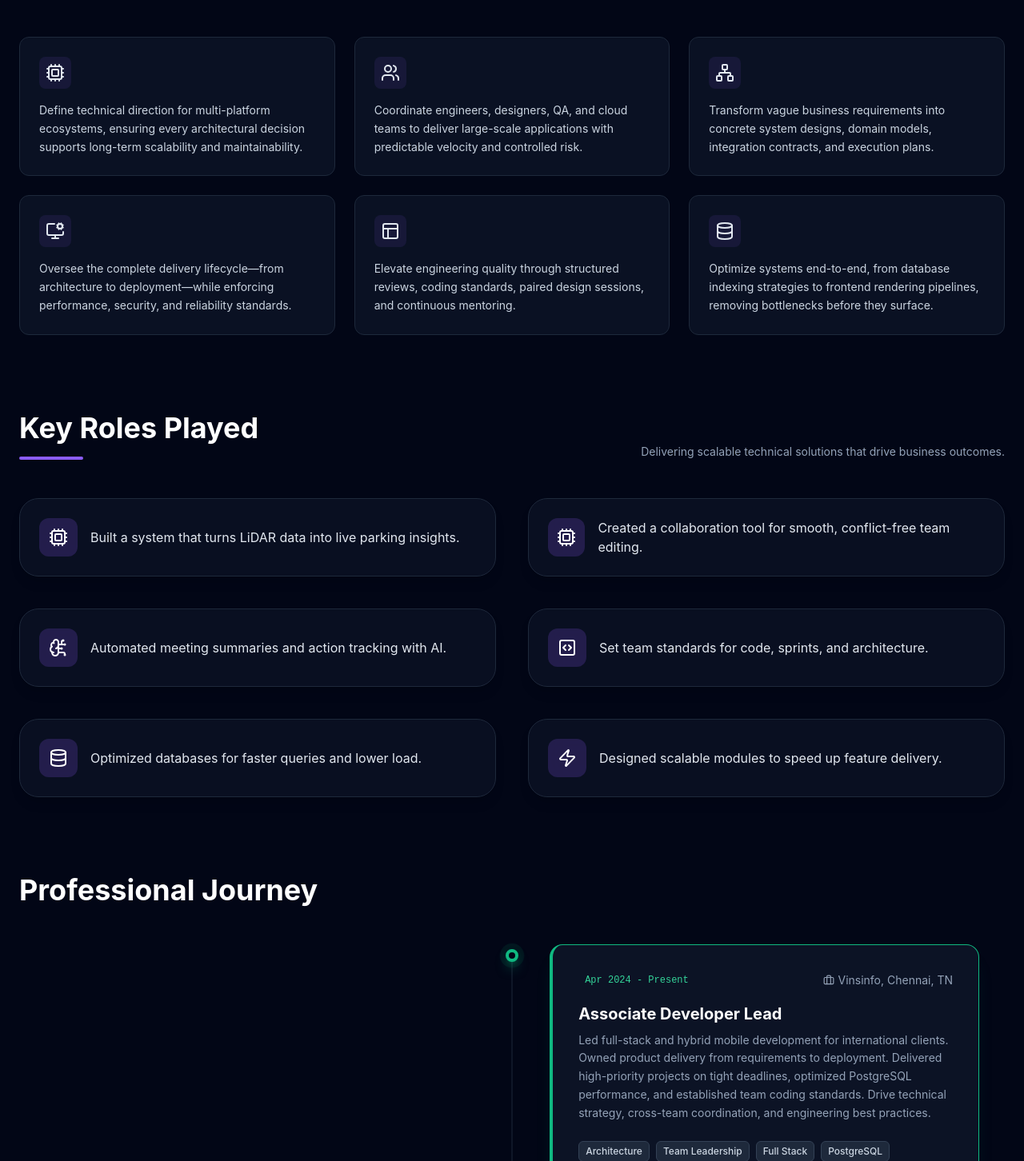
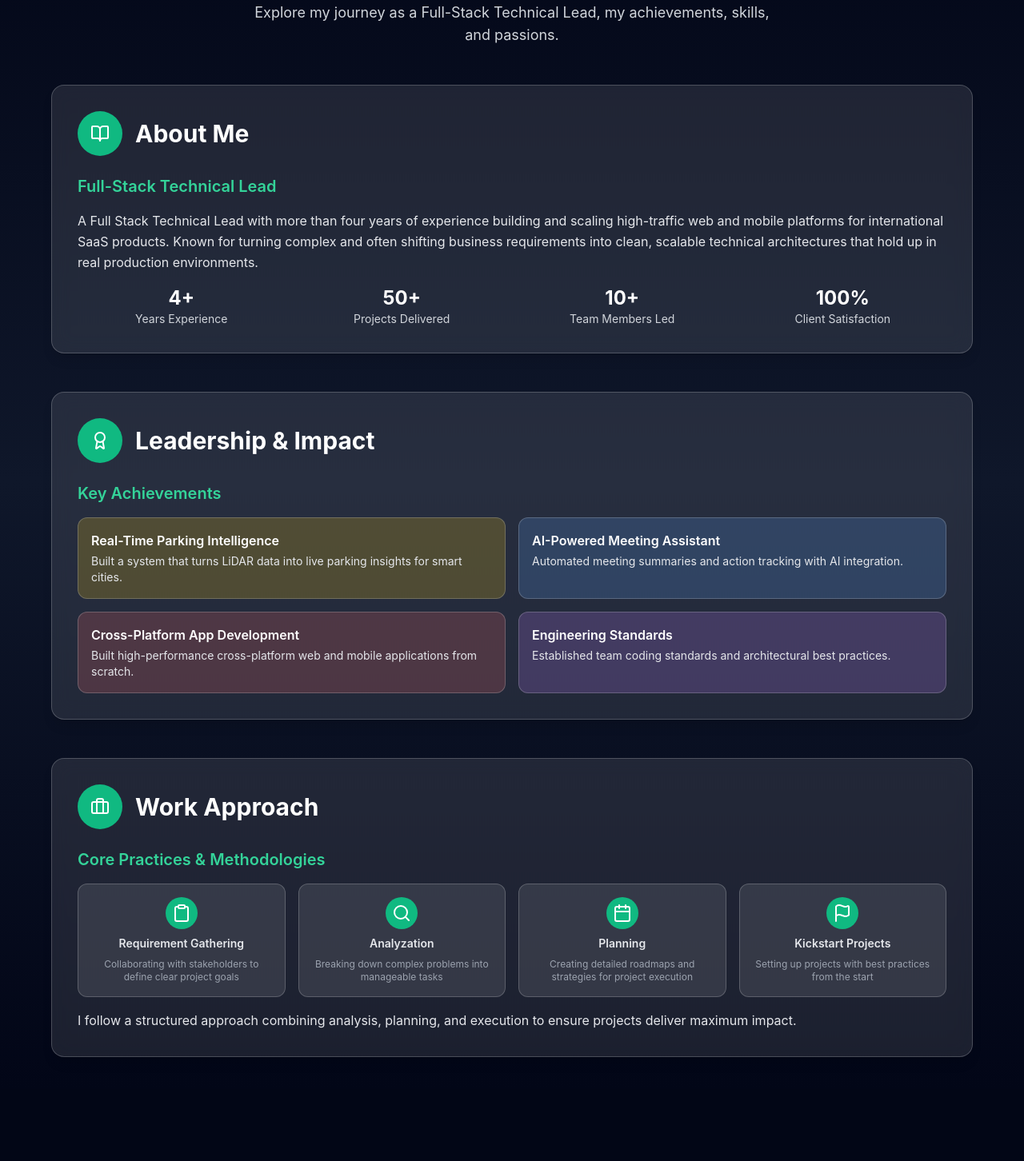
Before and after one commit to SreeDurkesh/portfolio, a React (Vite) app: page / in a window 1280 px wide. Shown: the part 958-2410 px from the top of the page at 80% size. Built offline with nearby package versions, Linux system fonts and the light colour scheme.

Commit message:
updated fix alignments

```diff
--- a/App.tsx
+++ b/App.tsx
@@ -12,9 +12,9 @@
   return (
     <Layout>
       <Hero />
+      <BookPortfolio/>
       <Experience />
       <Skills />
-      <BookPortfolio/>
       <Contact />
       {/* <ChatWidget /> */}
     </Layout>
--- a/components/BookPortfolio.tsx
+++ b/components/BookPortfolio.tsx
@@ -51,7 +51,7 @@
     return (
         <section id={SectionId.PORTFOLIO} className="min-h-screen py-16 px-4 pb-10 bg-gradient-to-b from-slate-950 via-slate-900 to-slate-950">
             <div className="max-w-6xl mx-auto flex flex-col gap-12">
-                <h1 className="text-4xl md:text-6xl font-extrabold text-center text-primary-400">
+                <h1 className="text-4xl md:text-5xl font-extrabold text-center text-primary-400">
                     My Portfolio
                 </h1>
                 <p className="text-center text-gray-300 max-w-2xl mx-auto text-lg">
--- a/components/Experience.tsx
+++ b/components/Experience.tsx
@@ -209,7 +209,7 @@
                         {job.tech.map((t, i) => (
                           <span
                             key={i}
-                            className="text-xs font-medium text-slate-300 bg-slate-800 border border-slate-700 px-2 py-1 rounded-md hover:border-primary-500/50 hover:bg-slate-750 transition-all duration-200"
+                            className="text-xs font-medium text-slate-300 bg-slate-800 border border-slate-700 px-2 py-1 rounded-md hover:border-primary-500/50 hover:bg-slate-750 transition-all duration-200 cursor-pointer"
                             style={{
                               transitionDelay: `${i * 50}ms`,
                               opacity: isVisible ? 1 : 0,
--- a/components/Layout.tsx
+++ b/components/Layout.tsx
@@ -23,9 +23,9 @@
 
   const navLinks = [
     { label: 'About', id: SectionId.HERO },
+    { label: 'Overview', id: SectionId.PORTFOLIO },
     { label: 'Experience', id: SectionId.EXPERIENCE },
     { label: 'Skills', id: SectionId.SKILLS },
-    { label: 'Overview', id: SectionId.PORTFOLIO },
     { label: 'Contact', id: SectionId.CONTACT },
   ];
 
--- a/components/Skills.tsx
+++ b/components/Skills.tsx
@@ -61,12 +61,12 @@
                 <div className="p-4 bg-slate-800/50 rounded-lg border border-slate-700">
                   <Database className="w-6 h-6 text-green-400 mb-2" />
                   <div className="font-bold text-slate-200">Data</div>
-                  <div className="text-xs text-slate-500">PostgreSQL, Optimization</div>
+                  <div className="text-xs text-slate-500">PostgreSQL, Optimization, Supabase</div>
                 </div>
                 <div className="p-4 bg-slate-800/50 rounded-lg border border-slate-700">
                   <Cpu className="w-6 h-6 text-orange-400 mb-2" />
                   <div className="font-bold text-slate-200">AI / LLM</div>
-                  <div className="text-xs text-slate-500">Gemini, GenAI Integration</div>
+                  <div className="text-xs text-slate-500">Gemini, GPT, GenAI Integration</div>
                 </div>
               </div>
 
--- a/constants.ts
+++ b/constants.ts
@@ -10,15 +10,15 @@
     role: 'Associate Developer Lead',
     company: 'Vinsinfo, Chennai, TN',
     period: 'Apr 2024 - Present',
-    description: 'Led full-stack and hybrid mobile development for international clients. Owned product delivery from requirements to deployment. Delivered high-priority projects on tight deadlines, optimized PostgreSQL performance, and established team coding standards. Drive technical strategy, cross-team coordination, and engineering best practices.',
-    tech: ['Architecture', 'Team Leadership', 'Full Stack', 'PostgreSQL', 'Microservices']
+    description: 'Led full stack and hybrid mobile development for international clients, owning delivery from requirements to deployment. Delivered high-priority projects under tight deadlines, improved PostgreSQL performance, and established teamwide coding standards. Drove technical strategy, cross-team alignment, and consistent engineering best practices.',
+    tech: ['Architecture', 'Team Leadership', 'Full Stack', 'PostgreSQL', 'Microservices', 'React Native']
   },
   {
     id: 'exp-2',
     role: 'Senior Full-Stack Developer',
     company: 'Vinsinfo, Chennai, TN',
     period: 'Apr 2023 - Mar 2024',
-    description: 'Architected enterprise applications (Angular/Node.js) supporting high user concurrency. Led team building real-time collaboration platform with CRDT-based conflict resolution. Built production REST APIs with OpenAI GPT integration for meeting summarization and action-item extraction. Led full project execution from architecture to production.',
+    description: 'Architected enterprise applications for high-concurrency users. Led team building a real-time collaboration platform with CRDT-based conflict resolution. Developed production REST APIs integrating OpenAI GPT for meeting summarization and action-item extraction. Oversaw full project execution from architecture to production.',
     tech: ['Angular', 'Node.js', 'React', 'TypeScript', 'PostgreSQL', 'Ionic', 'Electron', 'Python']
   },
   {
@@ -26,7 +26,7 @@
     role: 'Associate Software Developer',
     company: 'Vinsinfo, Chennai, TN',
     period: 'Apr 2021 - Mar 2023',
-    description: 'Developed production Angular applications with authentication, data visualization, and real-time updates. Built Node.js/Express REST APIs with JWT authentication and rate limiting. Delivered Ionic/Angular hybrid mobile app with offline-first architecture using IndexedDB & SQLite.',
+    description: 'Developed production Angular apps with authentication, data visualization, and real-time updates. Built Node.js/Express REST APIs with JWT authentication and rate limiting. Delivered Ionic/Angular hybrid mobile apps with offline-first architecture using IndexedDB and SQLite.',
     tech: ['HTML/CSS', 'JavaScript', 'Angular', 'Express']
   }
 ];
@@ -57,10 +57,10 @@
 
 
 export const LEADERSHIP_POINTS = [
-  "Define technical direction for multi-platform ecosystems, ensuring every architectural decision supports long-term scalability and maintainability.",
-  "Coordinate engineers, designers, QA, and cloud teams to deliver large-scale applications with predictable velocity and controlled risk.",
-  "Transform vague business requirements into concrete system designs, domain models, integration contracts, and execution plans.",
-  "Oversee the complete delivery lifecycle—from architecture to deployment—while enforcing performance, security, and reliability standards.",
+  "Define the technical direction for multi-platform systems, ensuring architecture stays scalable and easy to maintain as the product grows.",
+  "Coordinate designers, QA, and cloud teams to deliver large-scale applications with predictable velocity and controlled risk.",
+  "Turn unclear business requirements into solid system designs, domain models, integration contracts, and clear execution plans.",
+  "Oversee the full delivery lifecycle from architecture to deployment, ensuring performance, security, and reliability standards are consistently upheld.",
   "Elevate engineering quality through structured reviews, coding standards, paired design sessions, and continuous mentoring.",
   "Optimize systems end-to-end, from database indexing strategies to frontend rendering pipelines, removing bottlenecks before they surface.",
   "Manage direct communication with international stakeholders, aligning delivery timelines and scope."
@@ -87,7 +87,7 @@
       },
       {
         type: 'text',
-        content: 'A passionate Full-Stack Technical Lead with 4+ years of experience in architecting high-traffic web and mobile platforms for international SaaS clients. I specialize in turning complex business requirements into scalable technical solutions.'
+        content: 'A Full Stack Technical Lead with more than four years of experience building and scaling high-traffic web and mobile platforms for international SaaS products. Known for turning complex and often shifting business requirements into clean, scalable technical architectures that hold up in real production environments.'
       },
       {
         type: 'stats',
```
